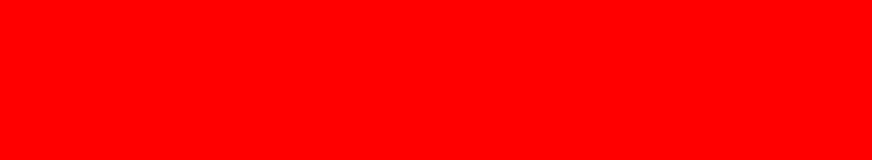
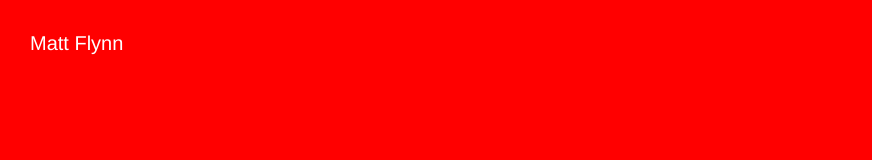
Before and after one commit to mfarray/mf-example, a plain HTML site: page index.html in a window 1280 px wide. Shown: the top 160 px of the page, without its empty margins (0-872 px from the left). Drawn offline with Linux system fonts and the light colour scheme.

Commit message:
Name added
Added title name

```diff
--- a/index.html
+++ b/index.html
@@ -33,7 +33,7 @@
 <body>
    <div class="lines"></div>
 	<div class="cont">
-
+		<h1>Matt Flynn</h1>
 	</div>
 </body>
 <script src="js/mf.js"></script>
```
